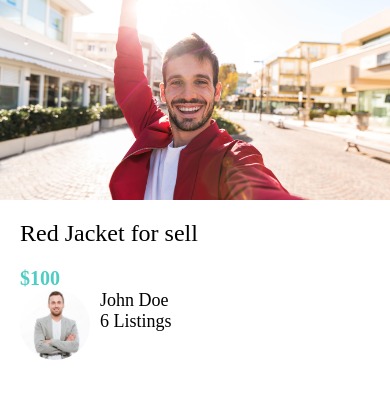
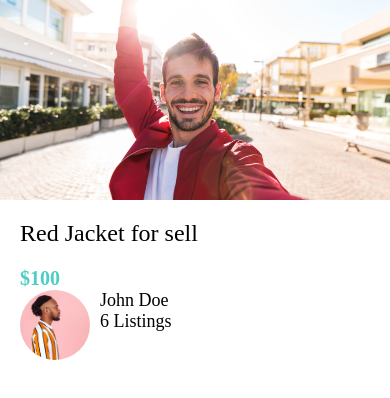
Before and after one commit to zahid2022skipq/ecommerceapp, a React Native app: screen / in a window 390 px wide. Shown: the top 398 px of the page. Built offline with nearby package versions, Linux system fonts and the light colour scheme.

Commit message:
Added Title and Subtitle in our List Item

```diff
--- a/app/screens/ListingComponentScreen.js
+++ b/app/screens/ListingComponentScreen.js
@@ -13,7 +13,7 @@ function ListingComponentScreen(props) {
         <AppText style={styles.title}>Red Jacket for sell</AppText>
         <AppText style={styles.subTitle}>$100</AppText>
         <ListItem
-          image={require("../assets/male.jpg")}
+          image={require("../assets/mal.jpg")}
           title="John Doe"
           subTitle="6 Listings"
         />
```
Also changed, not shown: app/assets/mal.jpg (added).
